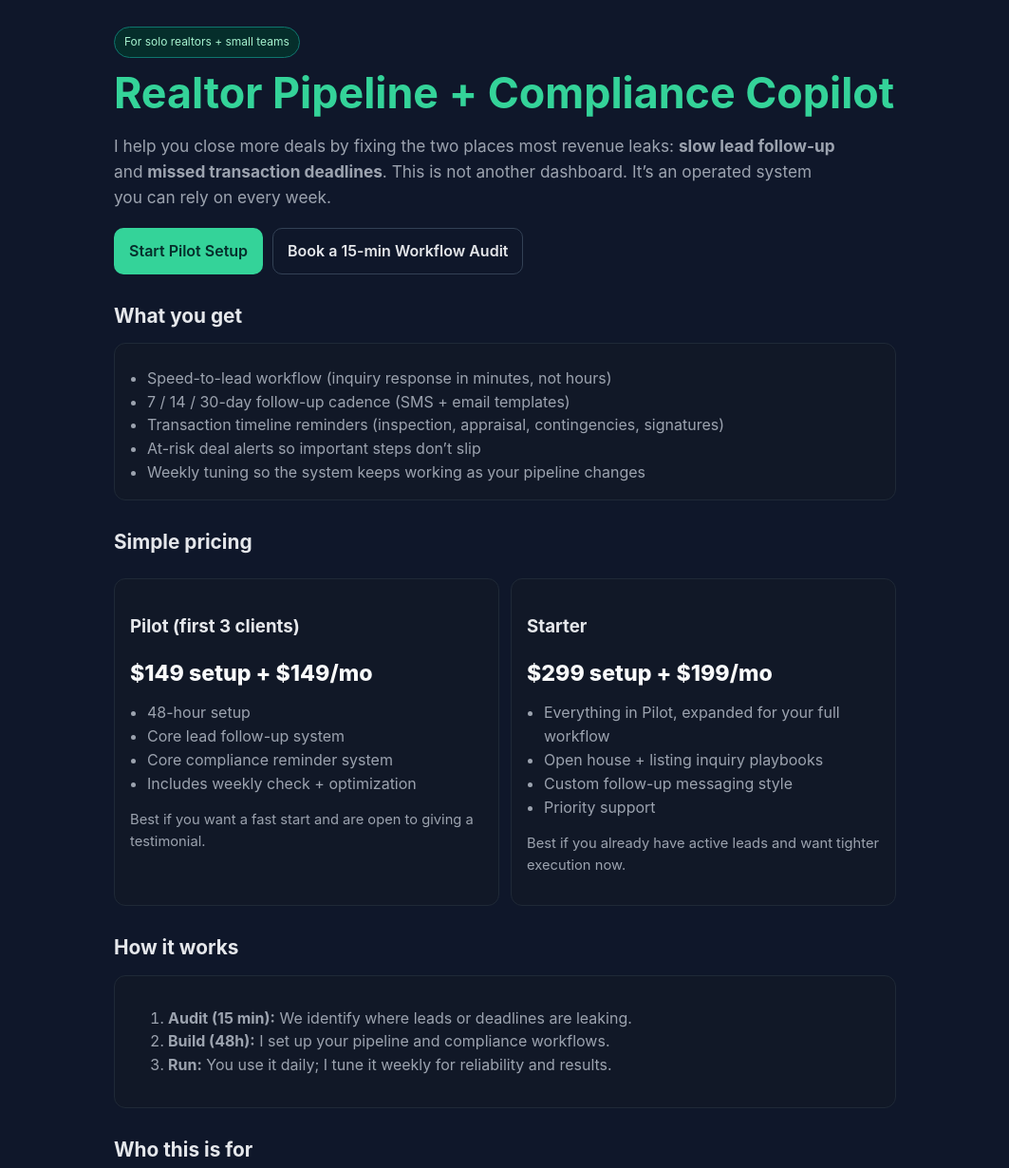
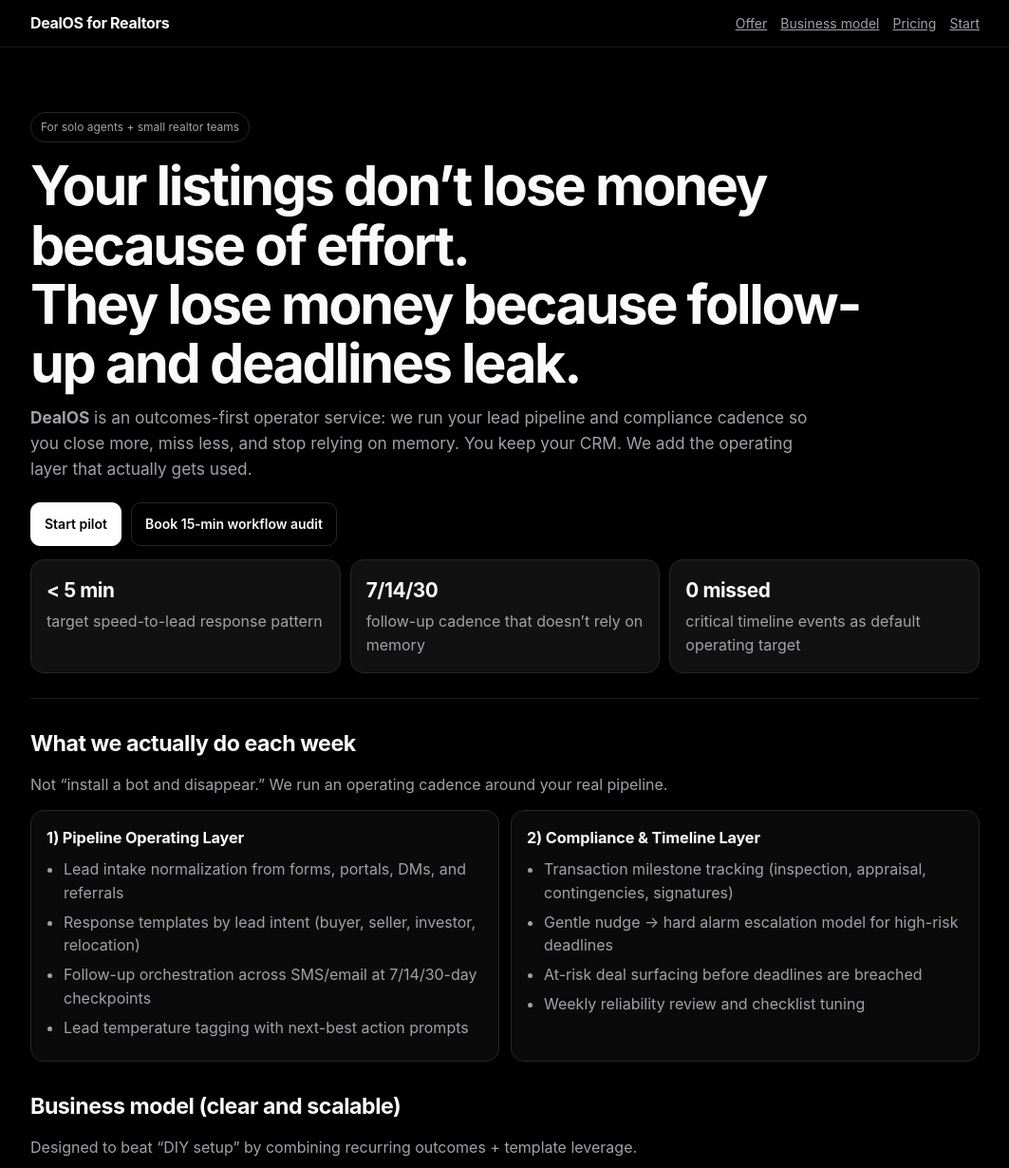
Before and after one commit to shagclawd/inbox-invaders-game, a plain HTML site: page index.html in a window 1280 px wide. Shown: the top 1230 px of the page at 95% size, without its empty margins (108-1171 px from the left). Drawn offline with Linux system fonts and the light colour scheme.

Commit message:
Redesign site with Vercel-style theme and expanded realtor business model

```diff
--- a/index.html
+++ b/index.html
@@ -2,198 +2,428 @@
 <html lang="en">
 <head>
   <meta charset="UTF-8" />
-  <meta name="viewport" content="width=device-width, initial-scale=1.0" />
-  <title>Realtor Pipeline + Compliance Copilot</title>
+  <meta name="viewport" content="width=device-width, initial-scale=1" />
+  <title>DealOS for Realtors — Pipeline + Compliance Copilot</title>
   <style>
     :root {
-      --bg: #0f172a;
-      --card: #111827;
-      --text: #e5e7eb;
-      --muted: #9ca3af;
-      --line: #1f2937;
-      --accent: #34d399;
-      --accent-dark: #065f46;
+      --bg: #000;
+      --panel: #0a0a0a;
+      --muted-panel: #111;
+      --text: #fafafa;
+      --muted: #a1a1aa;
+      --line: #262626;
+      --line-soft: #1a1a1a;
+      --accent: #fff;
+      --success: #22c55e;
+      --radius: 14px;
+      --max: 1040px;
     }
+
     * { box-sizing: border-box; }
+
     body {
       margin: 0;
-      font-family: Inter, system-ui, -apple-system, Segoe UI, Roboto, Arial, sans-serif;
       background: var(--bg);
       color: var(--text);
+      font-family: Inter, ui-sans-serif, system-ui, -apple-system, Segoe UI, Roboto, Helvetica, Arial, sans-serif;
       line-height: 1.55;
+      -webkit-font-smoothing: antialiased;
+      text-rendering: optimizeLegibility;
     }
+
+    a { color: inherit; }
+
     .wrap {
-      max-width: 860px;
+      max-width: var(--max);
       margin: 0 auto;
-      padding: 28px 18px 56px;
+      padding: 24px 20px 72px;
     }
+
+    .topbar {
+      position: sticky;
+      top: 0;
+      z-index: 10;
+      backdrop-filter: blur(8px);
+      background: rgba(0, 0, 0, 0.7);
+      border-bottom: 1px solid var(--line-soft);
+    }
+
+    .topbar-inner {
+      max-width: var(--max);
+      margin: 0 auto;
+      padding: 12px 20px;
+      display: flex;
+      justify-content: space-between;
+      align-items: center;
+      gap: 16px;
+    }
+
+    .brand {
+      font-weight: 700;
+      letter-spacing: -0.02em;
+    }
+
+    .nav {
+      display: flex;
+      gap: 14px;
+      font-size: 14px;
+      color: var(--muted);
+    }
+
     .pill {
       display: inline-block;
+      border: 1px solid var(--line);
+      border-radius: 999px;
       padding: 6px 10px;
-      border-radius: 999px;
       font-size: 12px;
-      color: #a7f3d0;
-      background: #052e2b;
-      border: 1px solid #0f766e;
+      color: var(--muted);
+      margin-bottom: 14px;
     }
+
     h1 {
-      font-size: clamp(1.9rem, 4vw, 2.8rem);
-      line-height: 1.15;
-      margin: 12px 0 10px;
+      font-size: clamp(2rem, 5vw, 3.6rem);
+      line-height: 1.08;
+      margin: 0 0 14px;
+      letter-spacing: -0.04em;
+      max-width: 920px;
     }
-    h2 {
-      font-size: 1.3rem;
-      margin: 0 0 10px;
+
+    .lead {
+      color: var(--muted);
+      font-size: 1.08rem;
+      max-width: 840px;
+      margin: 0;
     }
-    p, li { color: var(--muted); }
-    .lead { font-size: 1.08rem; max-width: 760px; }
-    .accent { color: var(--accent); }
+
+    .hero {
+      padding: 44px 0 26px;
+      border-bottom: 1px solid var(--line-soft);
+    }
+
     .cta-row {
+      margin-top: 22px;
       display: flex;
       flex-wrap: wrap;
       gap: 10px;
-      margin-top: 18px;
     }
+
     .btn {
-      display: inline-block;
+      display: inline-flex;
+      align-items: center;
+      justify-content: center;
+      gap: 8px;
       text-decoration: none;
+      padding: 11px 14px;
       border-radius: 10px;
-      padding: 11px 15px;
+      border: 1px solid var(--line);
       font-weight: 600;
-      border: 1px solid transparent;
+      font-size: 14px;
     }
+
     .btn.primary {
-      background: var(--accent);
-      color: #052e2b;
+      background: #fff;
+      color: #000;
+      border-color: #fff;
     }
+
     .btn.secondary {
-      background: transparent;
-      border-color: #334155;
+      background: #000;
       color: var(--text);
     }
-    .section { margin-top: 28px; }
+
+    .section {
+      padding: 30px 0 0;
+    }
+
+    .section h2 {
+      margin: 0 0 12px;
+      font-size: 1.45rem;
+      letter-spacing: -0.02em;
+    }
+
+    .subtle {
+      color: var(--muted);
+      margin: 0;
+      max-width: 820px;
+    }
+
+    .grid {
+      display: grid;
+      gap: 12px;
+      margin-top: 14px;
+    }
+
     .card {
-      background: var(--card);
+      background: var(--panel);
+      border: 1px solid var(--line);
+      border-radius: var(--radius);
+      padding: 16px;
+    }
+
+    .card h3 {
+      margin: 0 0 6px;
+      font-size: 1.02rem;
+      letter-spacing: -0.01em;
+    }
+
+    .price {
+      margin: 6px 0 10px;
+      font-size: 1.55rem;
+      letter-spacing: -0.03em;
+      font-weight: 700;
+    }
+
+    .price small {
+      color: var(--muted);
+      font-weight: 500;
+      font-size: 0.88rem;
+      margin-left: 6px;
+    }
+
+    ul {
+      margin: 8px 0 0 18px;
+      padding: 0;
+      color: var(--muted);
+    }
+
+    li { margin-bottom: 6px; }
+
+    .kpi {
+      display: grid;
+      grid-template-columns: repeat(3, minmax(0, 1fr));
+      gap: 10px;
+      margin-top: 14px;
+    }
+
+    .kpi .card {
+      background: var(--muted-panel);
+    }
+
+    .kpi b {
+      font-size: 1.3rem;
+      letter-spacing: -0.02em;
+      display: block;
+      margin-bottom: 4px;
+    }
+
+    .stack {
+      display: grid;
+      gap: 10px;
+      margin-top: 12px;
+    }
+
+    .faq-item {
       border: 1px solid var(--line);
       border-radius: 12px;
+      padding: 13px 14px;
+      background: #050505;
+    }
+
+    .faq-item h4 {
+      margin: 0 0 6px;
+      font-size: 0.98rem;
+    }
+
+    .faq-item p {
+      margin: 0;
+      color: var(--muted);
+      font-size: 0.95rem;
+    }
+
+    .model {
+      border: 1px solid var(--line);
+      border-radius: 14px;
+      background: linear-gradient(180deg, #0a0a0a 0%, #050505 100%);
       padding: 16px;
-      margin-top: 12px;
+      margin-top: 14px;
     }
-    .price {
-      font-size: 1.45rem;
-      font-weight: 800;
-      color: #f9fafb;
-      margin: 6px 0 10px;
+
+    .model h3 {
+      margin: 0 0 8px;
+      font-size: 1.06rem;
     }
-    .small { font-size: .92rem; color: var(--muted); }
-    ul { margin: 8px 0 0 18px; padding: 0; }
-    .grid { display: grid; gap: 12px; }
-    @media (min-width: 860px) {
-      .grid.pricing { grid-template-columns: 1fr 1fr; }
-    }
+
     .mono {
       font-family: ui-monospace, SFMono-Regular, Menlo, monospace;
-      color: #cbd5e1;
+      font-size: 0.9rem;
+      color: #d4d4d8;
       word-break: break-all;
     }
-    .footer {
-      margin-top: 34px;
-      font-size: .9rem;
-      color: #6b7280;
+
+    .foot {
+      margin-top: 30px;
+      padding-top: 14px;
+      border-top: 1px solid var(--line-soft);
+      color: #71717a;
+      font-size: 0.9rem;
+    }
+
+    @media (min-width: 860px) {
+      .grid.two { grid-template-columns: 1fr 1fr; }
+      .grid.three { grid-template-columns: repeat(3, 1fr); }
+    }
+
+    @media (max-width: 760px) {
+      .nav { display: none; }
+      .kpi { grid-template-columns: 1fr; }
     }
   </style>
 </head>
 <body>
+  <header class="topbar">
+    <div class="topbar-inner">
+      <div class="brand">DealOS for Realtors</div>
+      <nav class="nav">
+        <a href="#offer">Offer</a>
+        <a href="#model">Business model</a>
+        <a href="#pricing">Pricing</a>
+        <a href="#next">Start</a>
+      </nav>
+    </div>
+  </header>
+
   <main class="wrap">
-    <span class="pill">For solo realtors + small teams</span>
-    <h1><span class="accent">Realtor Pipeline + Compliance Copilot</span></h1>
-    <p class="lead">
-      I help you close more deals by fixing the two places most revenue leaks: <strong>slow lead follow-up</strong> and <strong>missed transaction deadlines</strong>.
-      This is not another dashboard. It’s an operated system you can rely on every week.
-    </p>
+    <section class="hero">
+      <span class="pill">For solo agents + small realtor teams</span>
+      <h1>Your listings don’t lose money because of effort.<br/>They lose money because follow-up and deadlines leak.</h1>
+      <p class="lead">
+        <strong>DealOS</strong> is an outcomes-first operator service: we run your lead pipeline and compliance cadence so you close more, miss less, and stop relying on memory.
+        You keep your CRM. We add the operating layer that actually gets used.
+      </p>
+      <div class="cta-row">
+        <a class="btn primary" href="#next">Start pilot</a>
+        <a class="btn secondary" href="#next">Book 15‑min workflow audit</a>
+      </div>
 
-    <div class="cta-row">
-      <a class="btn primary" href="#next">Start Pilot Setup</a>
-      <a class="btn secondary" href="#next">Book a 15-min Workflow Audit</a>
-    </div>
+      <div class="kpi">
+        <div class="card"><b>&lt; 5 min</b><span class="subtle">target speed-to-lead response pattern</span></div>
+        <div class="card"><b>7/14/30</b><span class="subtle">follow-up cadence that doesn’t rely on memory</span></div>
+        <div class="card"><b>0 missed</b><span class="subtle">critical timeline events as default operating target</span></div>
+      </div>
+    </section>
 
-    <section class="section">
-      <h2>What you get</h2>
-      <div class="card">
+    <section class="section" id="offer">
+      <h2>What we actually do each week</h2>
+      <p class="subtle">Not “install a bot and disappear.” We run an operating cadence around your real pipeline.</p>
+      <div class="grid two">
+        <div class="card">
+          <h3>1) Pipeline Operating Layer</h3>
+          <ul>
+            <li>Lead intake normalization from forms, portals, DMs, and referrals</li>
+            <li>Response templates by lead intent (buyer, seller, investor, relocation)</li>
+            <li>Follow-up orchestration across SMS/email at 7/14/30-day checkpoints</li>
+            <li>Lead temperature tagging with next-best action prompts</li>
+          </ul>
+        </div>
+        <div class="card">
+          <h3>2) Compliance & Timeline Layer</h3>
+          <ul>
+            <li>Transaction milestone tracking (inspection, appraisal, contingencies, signatures)</li>
+            <li>Gentle nudge → hard alarm escalation model for high-risk deadlines</li>
+            <li>At-risk deal surfacing before deadlines are breached</li>
+            <li>Weekly reliability review and checklist tuning</li>
+          </ul>
+        </div>
+      </div>
+    </section>
+
+    <section class="section" id="model">
+      <h2>Business model (clear and scalable)</h2>
+      <p class="subtle">Designed to beat “DIY setup” by combining recurring outcomes + template leverage.</p>
+      <div class="model">
+        <h3>Phase 1: Productized Service (cash now)</h3>
         <ul>
-          <li>Speed-to-lead workflow (inquiry response in minutes, not hours)</li>
-          <li>7 / 14 / 30-day follow-up cadence (SMS + email templates)</li>
-          <li>Transaction timeline reminders (inspection, appraisal, contingencies, signatures)</li>
-          <li>At-risk deal alerts so important steps don’t slip</li>
-          <li>Weekly tuning so the system keeps working as your pipeline changes</li>
+          <li><strong>Setup fee</strong> covers implementation and initial customization</li>
+          <li><strong>Monthly retainer</strong> covers weekly operation and tuning</li>
+          <li>Goal: predictable MRR from 5–10 agents before adding software layer</li>
+        </ul>
+      </div>
+      <div class="model">
+        <h3>Phase 2: Vertical Toolkit (scale)</h3>
+        <ul>
+          <li>Convert repeated workflows into packaged templates/checklists</li>
+          <li>License “DealOS playbooks” to broker teams as add-on</li>
+          <li>Use templates to reduce delivery time and increase margin</li>
+        </ul>
+      </div>
+      <div class="model">
+        <h3>Phase 3: Lightweight SaaS Layer (optional)</h3>
+        <ul>
+          <li>Unified deadline board + follow-up health score</li>
+          <li>Escalation engine + weekly operational report</li>
+          <li>Hybrid model: software subscription + managed operations</li>
         </ul>
       </div>
     </section>
 
-    <section class="section">
+    <section class="section" id="pricing">
       <h2>Simple pricing</h2>
-      <div class="grid pricing">
-        <div class="card">
+      <p class="subtle">Start with pilot pricing, then move to full plan after first month.</p>
+      <div class="grid three">
+        <article class="card">
           <h3>Pilot (first 3 clients)</h3>
           <div class="price">$149 setup + $149/mo</div>
           <ul>
-            <li>48-hour setup</li>
-            <li>Core lead follow-up system</li>
-            <li>Core compliance reminder system</li>
-            <li>Includes weekly check + optimization</li>
+            <li>48-hour launch</li>
+            <li>Core pipeline + compliance setup</li>
+            <li>Weekly operations check-in</li>
+            <li>In exchange for testimonial + baseline metrics</li>
           </ul>
-          <p class="small">Best if you want a fast start and are open to giving a testimonial.</p>
-        </div>
-
-        <div class="card">
+        </article>
+        <article class="card">
           <h3>Starter</h3>
           <div class="price">$299 setup + $199/mo</div>
           <ul>
-            <li>Everything in Pilot, expanded for your full workflow</li>
-            <li>Open house + listing inquiry playbooks</li>
-            <li>Custom follow-up messaging style</li>
-            <li>Priority support</li>
+            <li>Everything in Pilot</li>
+            <li>Custom messaging and segmentation</li>
+            <li>Open house + listing inquiry variants</li>
+            <li>Priority turnaround on changes</li>
           </ul>
-          <p class="small">Best if you already have active leads and want tighter execution now.</p>
+        </article>
+        <article class="card">
+          <h3>Pro Team</h3>
+          <div class="price">$599 setup + $499/mo</div>
+          <ul>
+            <li>For 2–5 person teams</li>
+            <li>Team accountability routing</li>
+            <li>At-risk deal feed + monthly ops review</li>
+            <li>Higher-volume workflow tuning</li>
+          </ul>
+        </article>
+      </div>
+    </section>
+
+    <section class="section">
+      <h2>FAQ</h2>
+      <div class="stack">
+        <div class="faq-item">
+          <h4>How is this different from me setting up my own AI assistant?</h4>
+          <p>DIY gives you tools. We provide operating ownership: cadence design, maintenance, escalation logic, and weekly tuning around your actual deals.</p>
+        </div>
+        <div class="faq-item">
+          <h4>Do I need to switch CRM?</h4>
+          <p>No. We layer on top of what you already use and tighten execution where revenue leaks happen.</p>
+        </div>
+        <div class="faq-item">
+          <h4>How fast can this go live?</h4>
+          <p>Pilot setups launch in 48 hours once intake is complete.</p>
         </div>
       </div>
     </section>
 
-    <section class="section">
-      <h2>How it works</h2>
-      <div class="card">
-        <ol>
-          <li><strong>Audit (15 min):</strong> We identify where leads or deadlines are leaking.</li>
-          <li><strong>Build (48h):</strong> I set up your pipeline and compliance workflows.</li>
-          <li><strong>Run:</strong> You use it daily; I tune it weekly for reliability and results.</li>
-        </ol>
-      </div>
-    </section>
-
-    <section class="section">
-      <h2>Who this is for</h2>
-      <div class="card">
-        <ul>
-          <li>Solo agents who are great with clients but stretched thin operationally</li>
-          <li>Small teams that have tools but inconsistent follow-through</li>
-          <li>Realtors who want fewer dropped balls without hiring full-time ops staff</li>
-        </ul>
-      </div>
-    </section>
-
     <section class="section" id="next">
-      <h2>Next step</h2>
+      <h2>Start here</h2>
       <div class="card">
         <ul>
           <li>Pilot payment link: <span class="mono">https://buy.stripe.com/YOUR_LINK</span></li>
-          <li>Booking link: <span class="mono">https://cal.com/YOUR_LINK</span></li>
+          <li>Workflow audit booking: <span class="mono">https://cal.com/YOUR_LINK</span></li>
           <li>Intake form: <span class="mono">https://tally.so/r/YOUR_FORM</span></li>
           <li>Contact: <span class="mono">you@example.com</span></li>
         </ul>
       </div>
     </section>
 
-    <p class="footer">Built for one thing: more closed deals, less operational chaos.</p>
+    <p class="foot">DealOS for Realtors — outcomes first: tighter follow-up, fewer misses, more closed deals.</p>
   </main>
 </body>
 </html>
```
